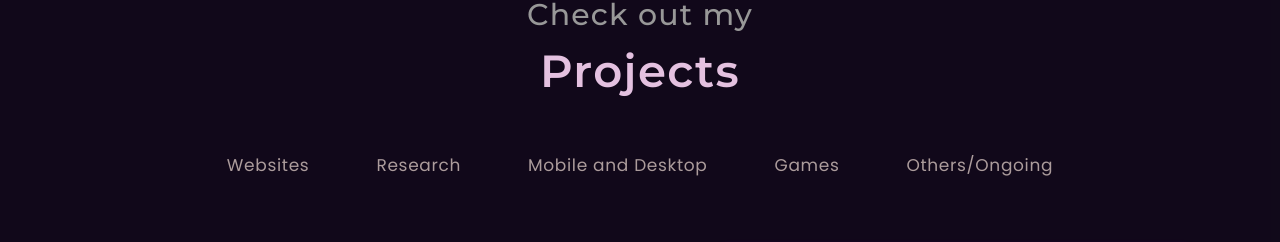
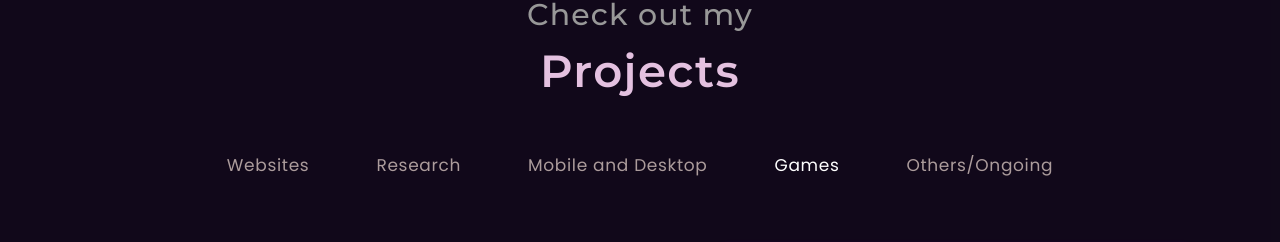
Before and after one commit to Rai-Sahil/Portfolio-React, a React (Create React App) app: page /games in a window 1280 px wide. Shown: the part 1604-1846 px from the top of the page. Built offline with nearby package versions, Linux system fonts and the light colour scheme; a web font is replaced by a local one.

Commit message:
Project Section Updated

```diff
--- a/src/NavBars/ProjectNavBar/projectNavBar.js
+++ b/src/NavBars/ProjectNavBar/projectNavBar.js
@@ -1,35 +1,83 @@
-import { useState } from 'react'
-import Headings from '../../Components/SubHeaders/SubHeader'
-import './projectNavBar.css'
-import { Link } from 'react-router-dom'
+// ProjectNavBar.jsx
+
+import { useState } from 'react';
+import Headings from '../../Components/SubHeaders/SubHeader';
+import './projectNavBar.css';
+import { Link, useLocation } from 'react-router-dom';
 
 const ProjectNavBar = () => {
-    const [clickedLink, setClickedLink] = useState(null);
+    const location = useLocation();
+    const [clickedLink, setClickedLink] = useState(location.pathname);
 
-    const handleLickClicked = (index) => {
-        setClickedLink(index)
-    }
+    const handleLinkClicked = (path) => {
+        setClickedLink(path);
+    };
 
-    const linkStyles = (index) => {
+    const linkStyles = (path) => {
         return {
-            color: index ===clickedLink ? 'white' : '#AC9C9C'
-        }
-    }
+            color: path === clickedLink ? 'white' : '#AC9C9C',
+        };
+    };
 
     return (
         <>
-        <Headings context='Check out my' main_word='Projects' />
+            <Headings context='Check out my' main_word='Projects' />
             <div className='project-navbar'>
                 <div className='navbar-routes-container'>
-                    <div><Link to='/' className='link-style' style={ linkStyles(0) } onClick={() => handleLickClicked(0)}>Websites</Link></div>
-                    <div><Link to='/research' className='link-style' style={ linkStyles(1) } onClick={() => handleLickClicked(1)}>Research</Link></div>
-                    <div><Link to='/mobile-desktop-apps' className='link-style' style={ linkStyles(2) } onClick={() => handleLickClicked(2)}>Mobile and Desktop</Link></div>
-                    <div><Link to='/games' className='link-style' style={ linkStyles(3) } onClick={() => handleLickClicked(3)}>Games</Link></div>
-                    <div><Link to='/rest' className='link-style' style={ linkStyles(4) } onClick={() => handleLickClicked(4)}>Others/Ongoing</Link></div>
+                    <div>
+                        <Link
+                            to='/'
+                            className={`link-style ${location.pathname === '/' ? 'active-link' : ''}`}
+                            style={linkStyles('/')}
+                            onClick={() => handleLinkClicked('/')}
+                        >
+                            Websites
+                        </Link>
+                    </div>
+                    <div>
+                        <Link
+                            to='/research'
+                            className={`link-style ${location.pathname === '/research' ? 'active-link' : ''}`}
+                            style={linkStyles('/research')}
+                            onClick={() => handleLinkClicked('/research')}
+                        >
+                            Research
+                        </Link>
+                    </div>
+                    <div>
+                        <Link
+                            to='/mobile-desktop-apps'
+                            className={`link-style ${location.pathname === '/mobile-desktop-apps' ? 'active-link' : ''}`}
+                            style={linkStyles('/mobile-desktop-apps')}
+                            onClick={() => handleLinkClicked('/mobile-desktop-apps')}
+                        >
+                            Mobile and Desktop
+                        </Link>
+                    </div>
+                    <div>
+                        <Link
+                            to='/games'
+                            className={`link-style ${location.pathname === '/games' ? 'active-link' : ''}`}
+                            style={linkStyles('/games')}
+                            onClick={() => handleLinkClicked('/games')}
+                        >
+                            Games
+                        </Link>
+                    </div>
+                    <div>
+                        <Link
+                            to='/rest'
+                            className={`link-style ${location.pathname === '/rest' ? 'active-link' : ''}`}
+                            style={linkStyles('/rest')}
+                            onClick={() => handleLinkClicked('/rest')}
+                        >
+                            Others/Ongoing
+                        </Link>
+                    </div>
                 </div>
             </div>
         </>
-    )
-}
+    );
+};
 
-export default ProjectNavBar
+export default ProjectNavBar;
```
